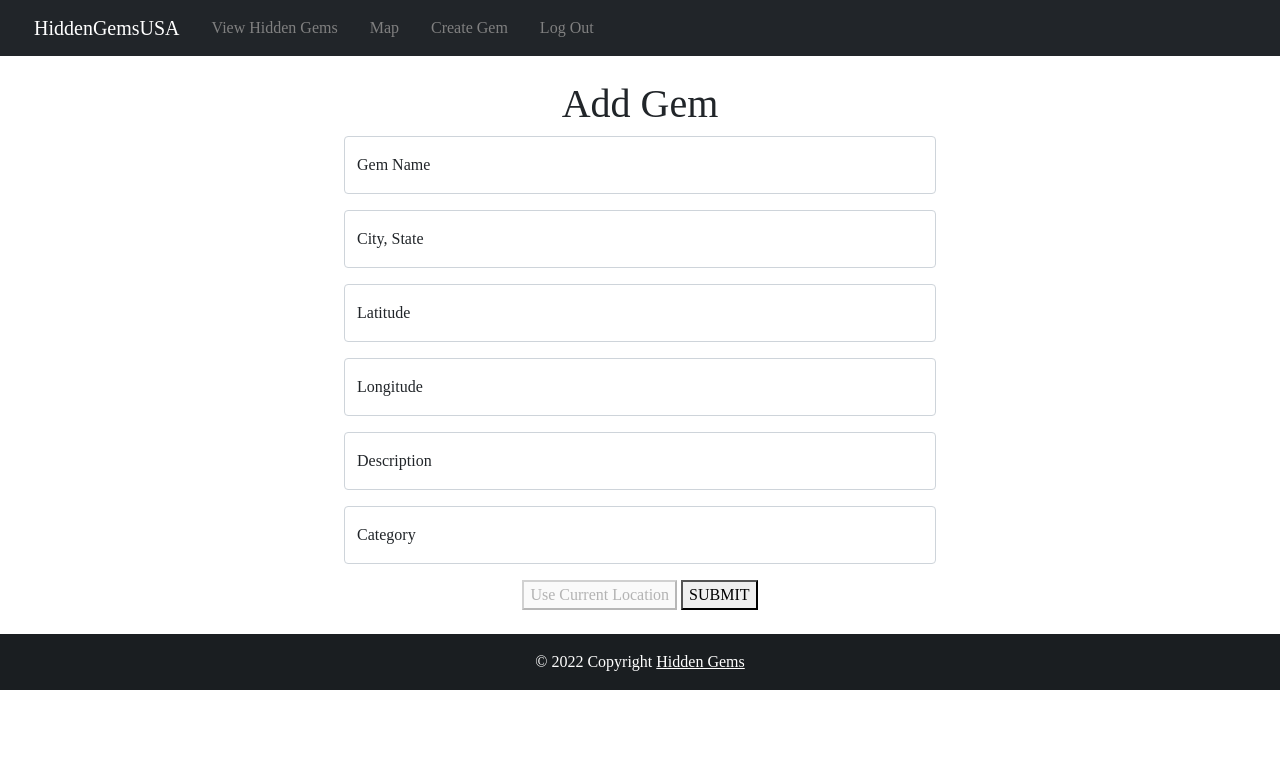
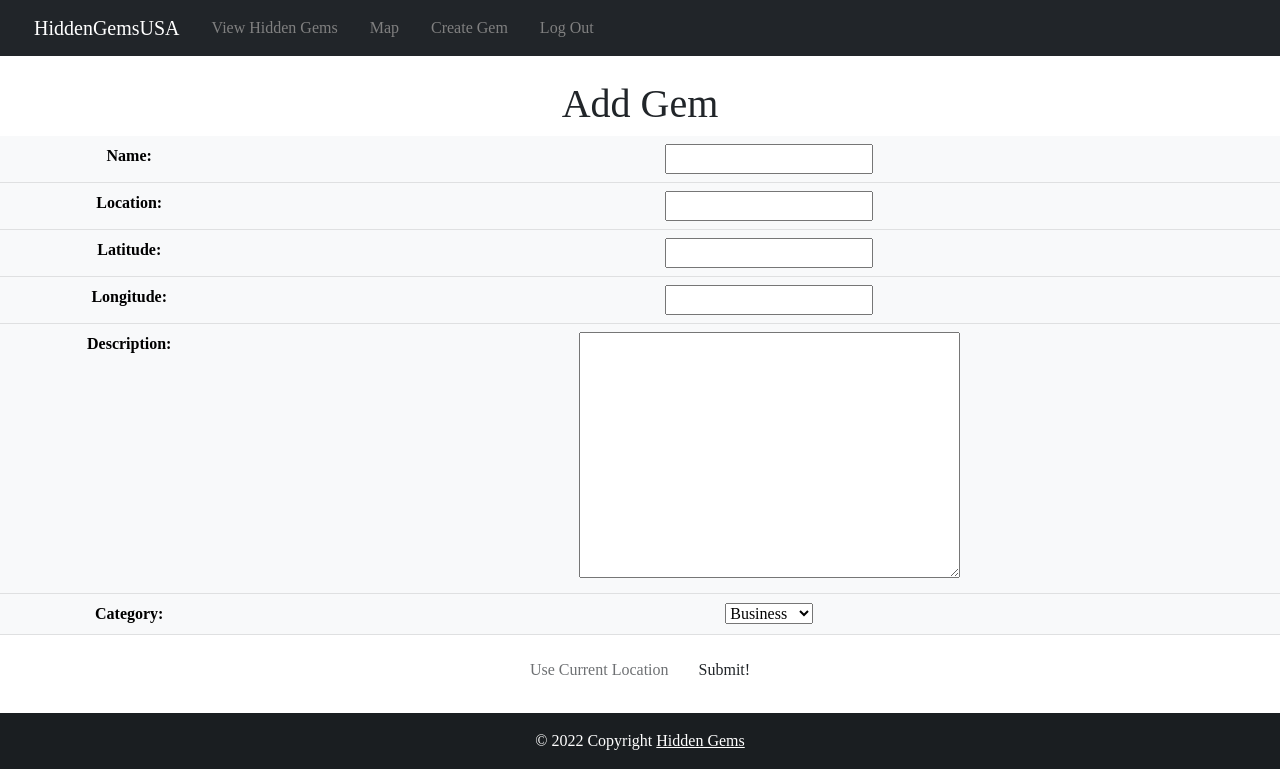
Before and after one commit to novajosky/Hidden-Gems, a Django app: page /gems/create/ in a window 1280 px wide. Shown: the part 300-1069 px from the top of the page. Before the commit the page ends 990 px from the top, so only its background shows below. Run offline with Django 4.2, Linux system fonts and the light colour scheme; a user stored in the database is signed in; some libraries are stand-ins or nearby versions; some web fonts are replaced.

```diff
--- a/main_app/templates/main_app/gem_form.html
+++ b/main_app/templates/main_app/gem_form.html
@@ -8,38 +8,16 @@
 <br>
   <h1 class="text-center">Add Gem</h1>
 {% endif %}
-<form class="text-center" method="POST">
+<div class="text-center">
 <form action="" method="POST">
   {% csrf_token %}
-  <div class ="container w-50">
-    <div class="form-floating mb-3">
-      <input type="Gem Name" class="form-control" id="floatingInput" placeholder="Chandelier Tree">
-      <label for="floatingInput">Gem Name</label>
-    </div>
-    <div class="form-floating mb-3">
-      <input type="Location" class="form-control" id="floatingInput" placeholder="Location">
-      <label for="floatingInput">City, State</label>
-    </div>
-    <div class="form-floating mb-3">
-      <input type="Latitude" class="form-control" id="floatingInput" placeholder="47.2918">
-      <label for="floatingInput">Latitude</label>
-    </div>
-    <div class="form-floating mb-3">
-      <input type="Longitude" class="form-control" id="floatingInput" placeholder="-147.2918">
-      <label for="floatingInput">Longitude</label>
-    </div>
-    <div class="form-floating mb-3">
-      <input type="Description" class="form-control" id="floatingInput" placeholder="hvjhv">
-      <label for="floatingInput">Description</label>
-    </div>
-    <div class="form-floating mb-3">
-    <input type="Category" class="form-control" id="floatingInput" placeholder="hvjhv">
-    <label for="floatingInput">Category</label>
-    </div>
-  </div>
-  <button type="btn" id="locationbtn" disabled>Use Current Location</button>
-  <button type="submit">SUBMIT</button>
+  <table class="table table-light table-hover">
+    {{ form.as_table }}
+  </table>
+  <button class="btn" id="locationbtn" disabled>Use Current Location</button>
+  <input type="submit" value="Submit!" class="btn">
 </form>
+</div>
   <script>
     const btn = document.getElementById('locationbtn');
     const latEl = document.getElementById('id_latitude');
@@ -56,5 +34,4 @@
       lngEl.value = lng;
     })
   </script>
-  </form>
   {% endblock %}
--- a/main_app/views.py
+++ b/main_app/views.py
@@ -51,14 +51,6 @@ class GemUpdate(LoginRequiredMixin, UpdateView):
 class GemDelete(LoginRequiredMixin, DeleteView):
   model = Gem
   success_url = '/gems/'
-
-  def user_valid(self):
-    self.object = self.get_object()
-    return self.object.user == self.request.user
-
-  def form_valid(self, form):
-    form.instance.user = self.request.user
-    return super().form_valid(form)
 
 @login_required
 def add_review(request, gem_id):
```
Also changed, not shown: main_app/templates/gems/maps.html (+7 -1 lines).
